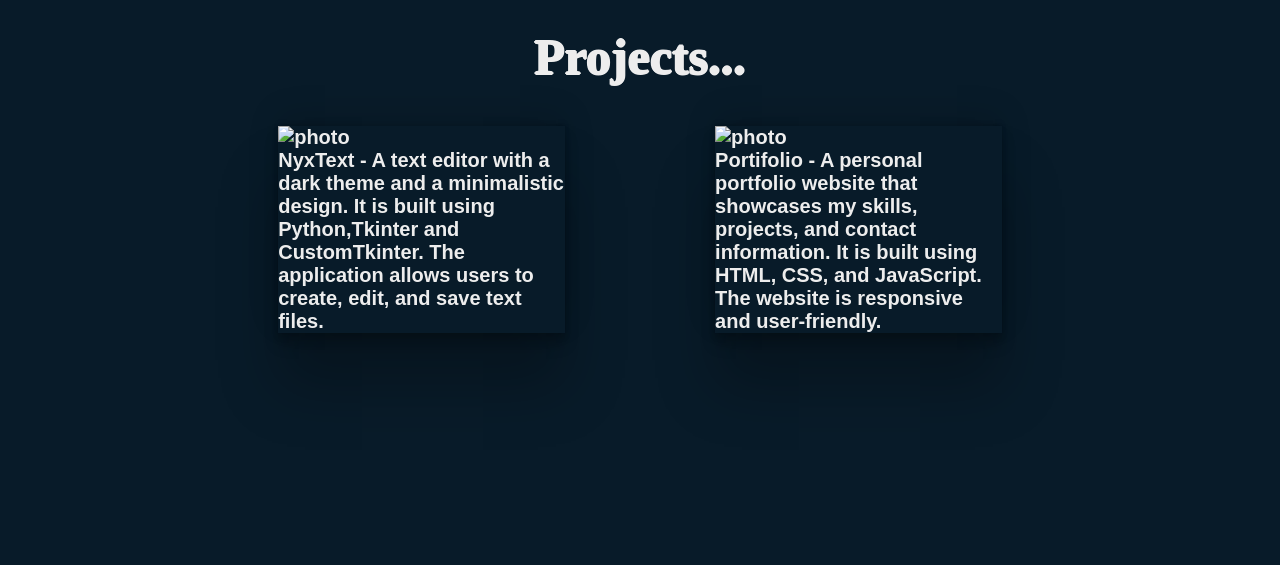
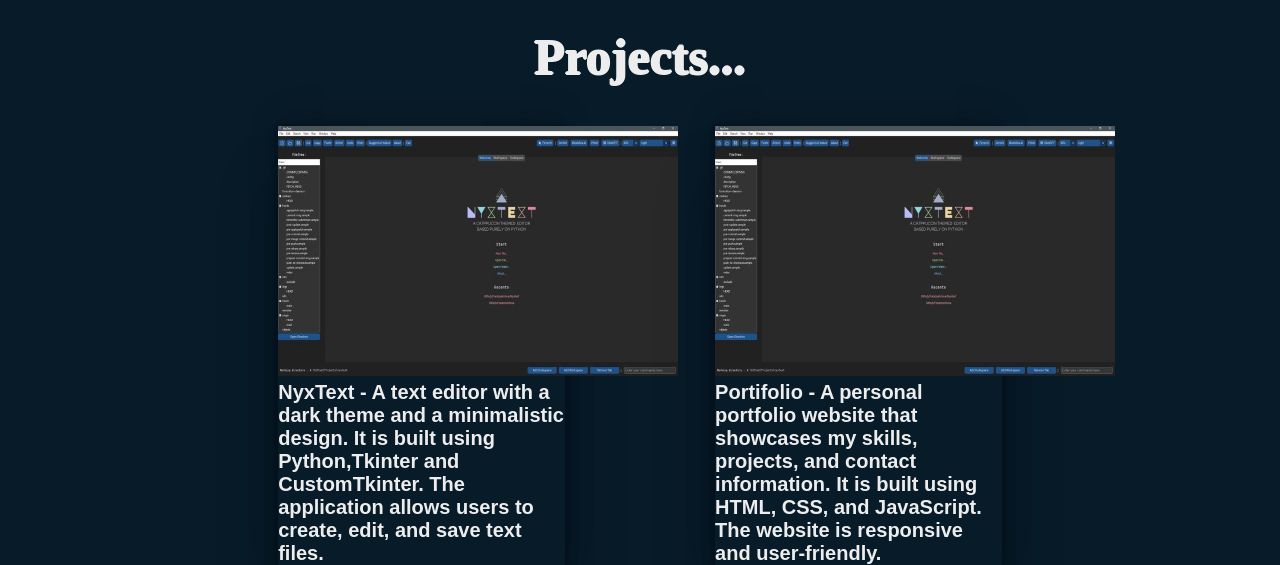
Before and after one commit to noviciusss/portfolio, a plain HTML site: page index.html in a window 1280 px wide. Shown: the part 1140-1705 px from the top of the page. Before the commit the page ends 1600 px from the top, so only its background shows below. Drawn offline with Linux system fonts and the light colour scheme.

Commit message:
add photos

```diff
--- a/index.html
+++ b/index.html
@@ -57,11 +57,11 @@
         </div>
         <div class="project-container">
             <div class="NyxText">
-            <img width="400" height="250"src="/home/noviciusss/Pictures/Screenshots/Screenshot from 2024-04-29 20-19-59.png" alt="photo">
+            <img width="400" height="250"src="Assets/1710101629321.jpg" alt="photo">
             <p>NyxText - A text editor with a dark theme and a minimalistic design. It is built using Python,Tkinter and CustomTkinter. The application allows users to create, edit, and save text files.</p>
             </div>
             <div class="Portifolio">
-            <img width="400"height="250"src="/home/noviciusss/Pictures/Screenshots/Screenshot from 2024-04-29 20-19-59.png" alt="photo">
+            <img width="400"height="250"src="Assets/1710101629321.jpg" alt="photo">
                 <p>Portifolio - A personal portfolio website that showcases my skills, projects, and contact information. It is built using HTML, CSS, and JavaScript. The website is responsive and user-friendly.</p>
         </div>
     </section>
--- a/styles1.css
+++ b/styles1.css
@@ -45,7 +45,7 @@ body{
     font-size: 22px;
     font-weight: 600;
     padding:0 10%;
-    background: url('/home/noviciusss/Downloads/Blue And Purple 90s Anime Guy Leaning Desktop Wallpaper(1).png') ;
+    background: url('Assets/Blue And Purple 90s Anime Guy Leaning Desktop Wallpaper(1).png') ;
 
 }
 .home h2 span {
```
